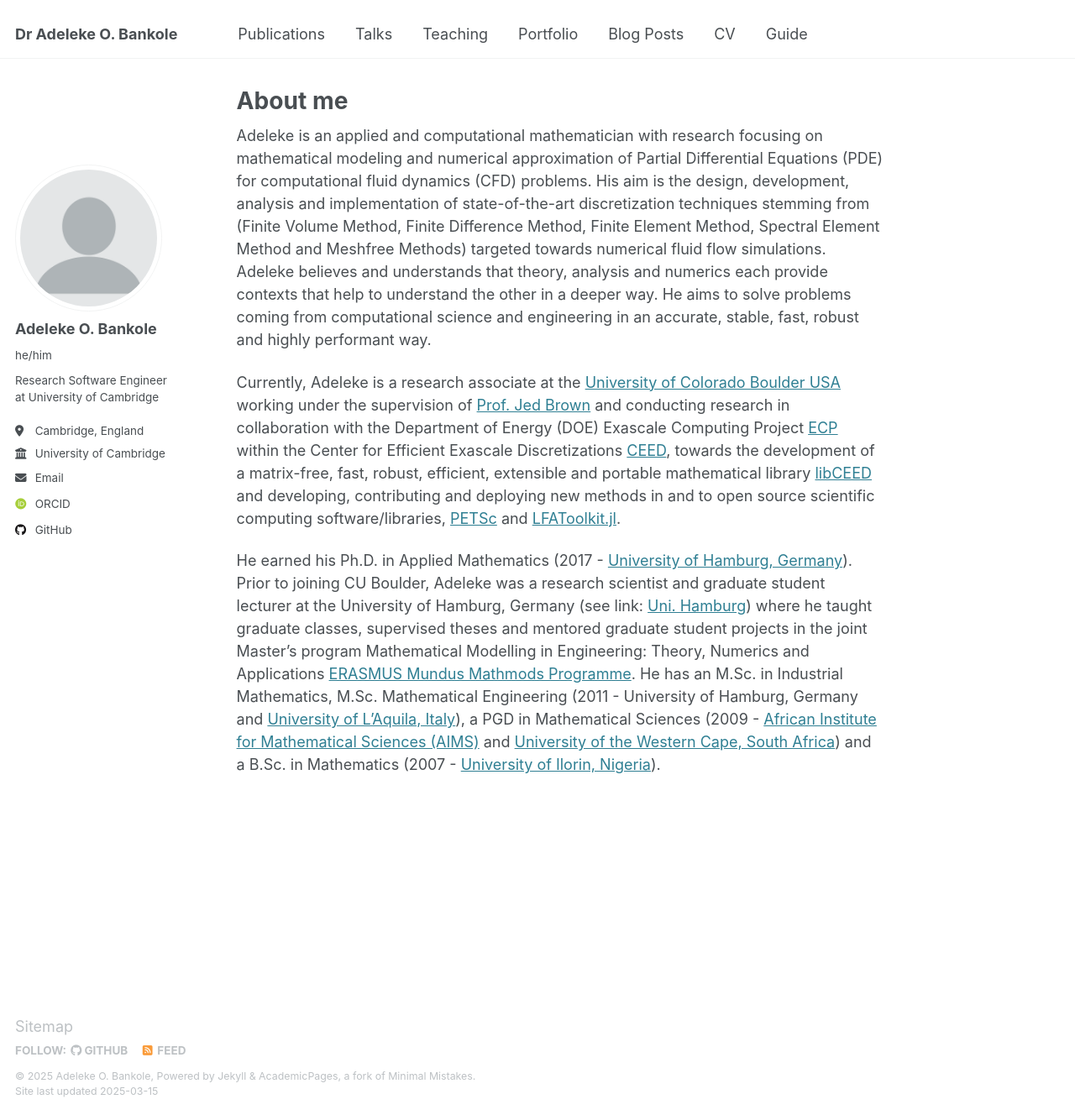
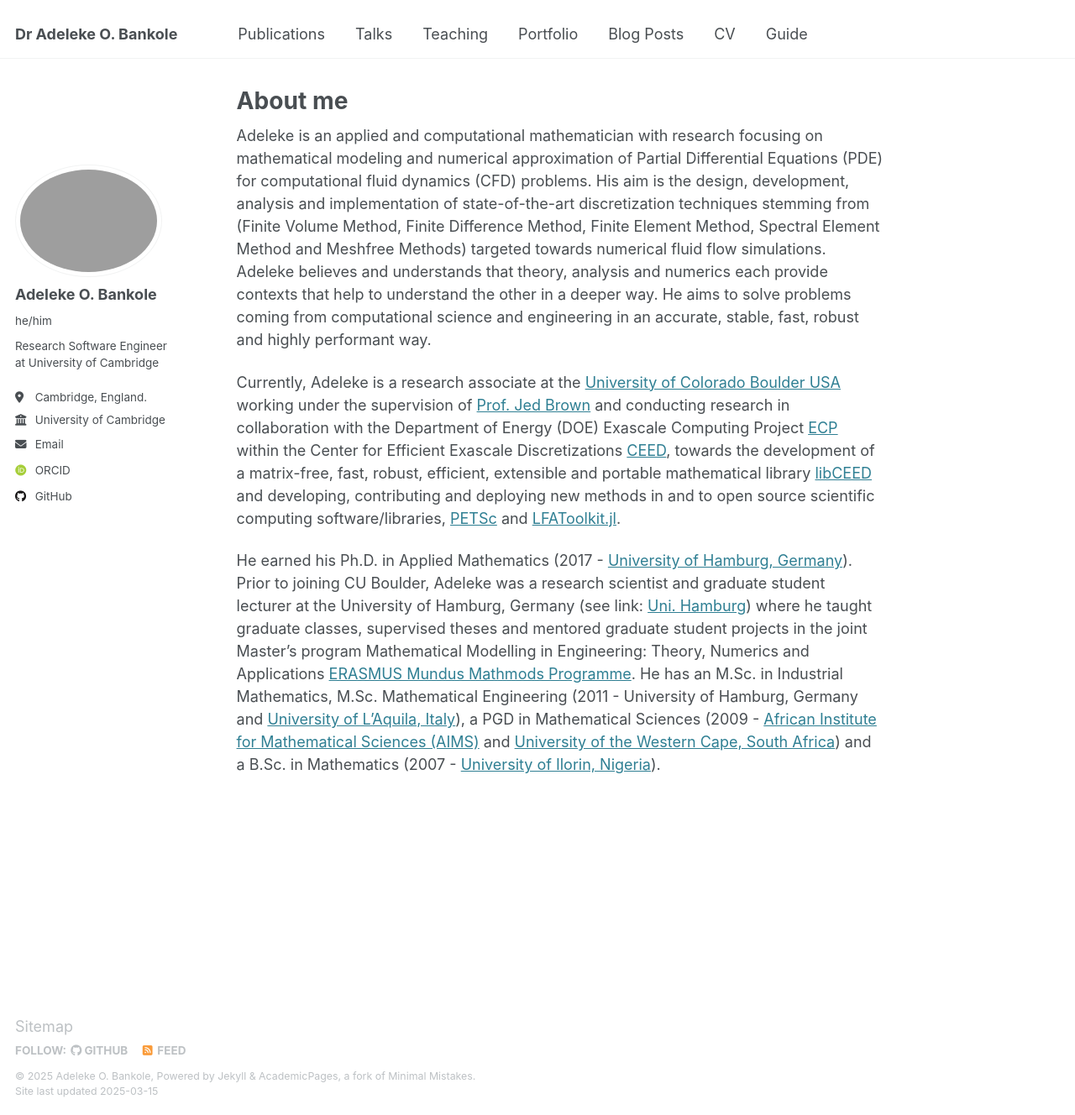
Before and after one commit to AdelekeBankole/adelekebankole.github.io, a Jekyll site: the page built from _pages/about.md, in a window 1280 px wide and 1328 px high. Shown: the whole window at 84% size. Built offline with Jekyll 4.4.1, drawn with Linux system fonts in a browser that asks for light colours; some web fonts are replaced.

Commit message:
update avatar

```diff
--- a/_config.yml
+++ b/_config.yml
@@ -22,11 +22,11 @@ repository               : "adelekebankole.github.io"
 #               Additional customization can be done by editing /_includes/author-profile.html
 author:
   # Biographic information
-  avatar           : "profile.png"
+  avatar           : "Adeleke.jpg"
   name             : "Adeleke O. Bankole"
   pronouns         : "he/him"
   bio              : "Research Software Engineer at University of Cambridge"
-  location         : "Cambridge, England"
+  location         : "Cambridge, England."
   employer         : "University of Cambridge"
   uri              : # URL
   email            : "ab3191@cam.ac.uk"
```
